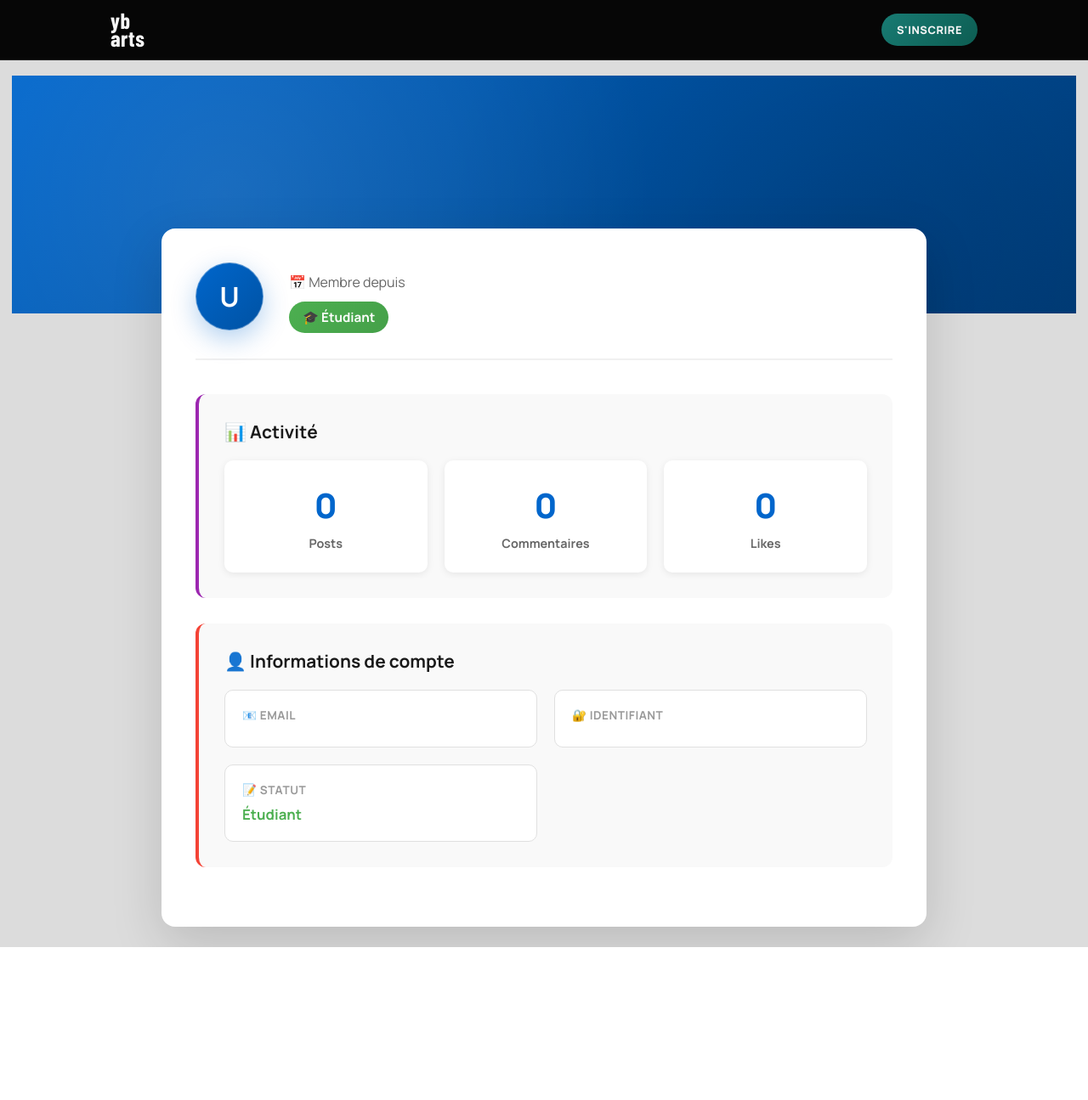
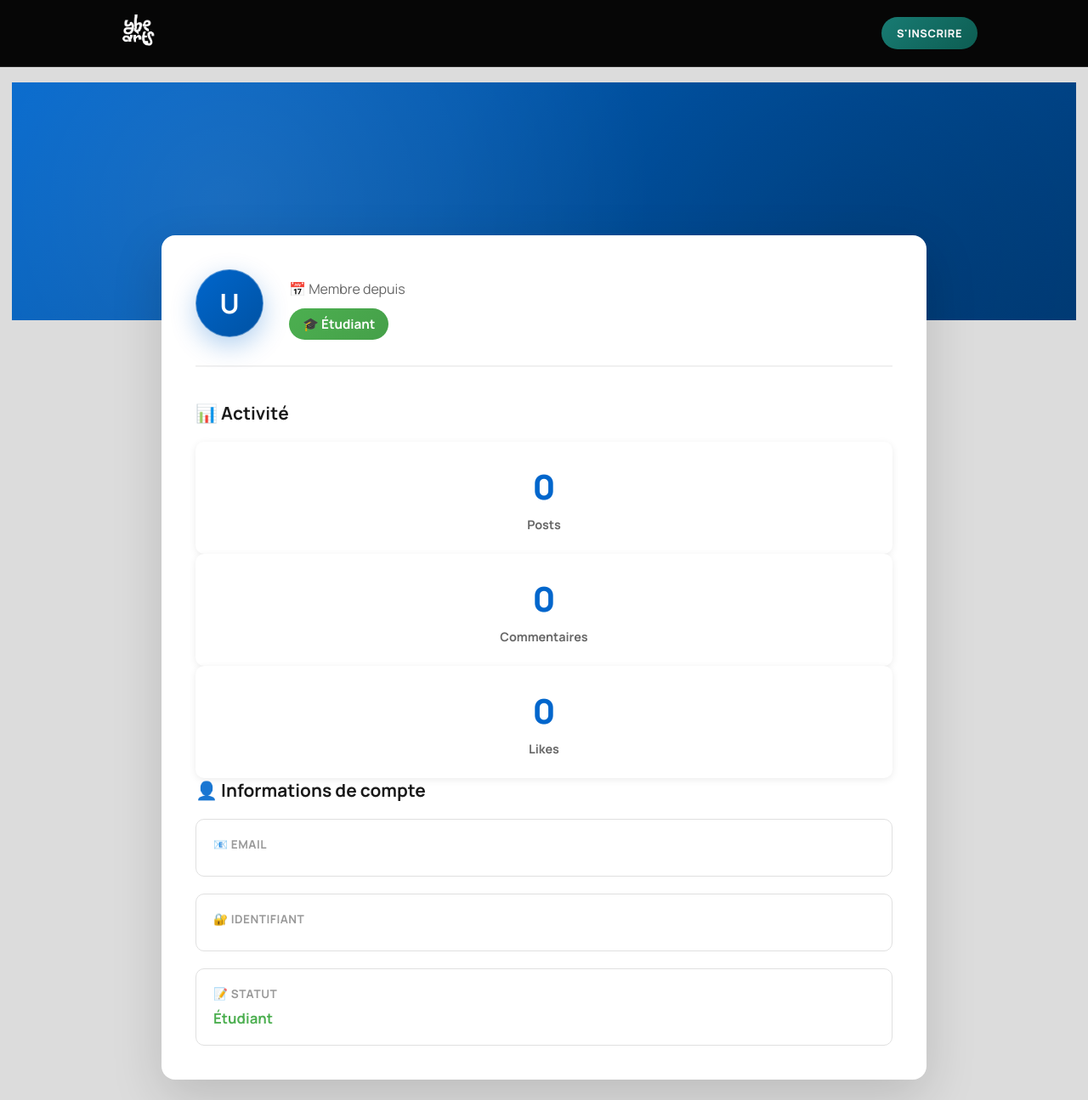
Before and after one commit to Pierrite942/Challenge-48h, a Flask app: template templates/profile.html in a window 1280 px wide. Shown: the whole page at 85% size. Before the commit the page ends 1115 px from the top, so only its background shows below. Run offline with Flask 3, Linux system fonts and the light colour scheme; the template is opened without the code that fills it, so the values that code supplies are empty.

Commit message:
Version finale 2.0

```diff
--- a/app.py
+++ b/app.py
@@ -122,7 +122,6 @@ def ensure_legacy_schema_updates() -> None:
 
     user_columns = [column["name"] for column in inspector.get_columns("user")]
 
-    # Add all missing user columns BEFORE querying the table
     if "is_admin" not in user_columns:
         db.session.execute(
             text('ALTER TABLE "user" ADD COLUMN is_admin BOOLEAN NOT NULL DEFAULT 0')
@@ -155,7 +154,6 @@ def ensure_legacy_schema_updates() -> None:
         db.session.commit()
         user_columns.append("training_year")
     else:
-        # Update existing integer column to varchar if needed
         try:
             db.session.execute(text('ALTER TABLE "user" RENAME COLUMN training_year TO training_year_old'))
             db.session.execute(text('ALTER TABLE "user" ADD COLUMN training_year VARCHAR(50)'))
@@ -175,7 +173,6 @@ def ensure_legacy_schema_updates() -> None:
         db.session.commit()
         user_columns.append("skills")
 
-    # NOW safe to query the User table
     existing_users = db.session.query(User).all()
     used_emails = {
         (existing_user.email or "").strip().lower()
@@ -642,7 +639,7 @@ def feed_updates():
 
     new_items = (
         Post.query.filter(Post.id > after_id)
-        .order_by(Post.created_at.asc())
+        .order_by(Post.created_at.desc())
         .all()
     )
     return jsonify({"items": [_post_to_dict(item, current_user.id) for item in new_items]})
--- a/static/css/base.css
+++ b/static/css/base.css
@@ -51,6 +51,20 @@ a {
     color: #f7f7f7;
     text-transform: lowercase;
     font-size: 26px;
+    display: flex;
+    align-items: center;
+    justify-content: center;
+}
+
+.logo-icon {
+    height: 50px;
+    width: auto;
+    display: block;
+    transition: transform 0.2s ease;
+}
+
+.logo-block:hover .logo-icon {
+    transform: scale(1.05);
 }
 
 .logo-line {
--- a/static/css/dashboard.css
+++ b/static/css/dashboard.css
@@ -79,7 +79,6 @@
     align-self: stretch;
     max-height: unset;
 }
-}
 
 .dashboard-column.middle {
     min-height: 100%;
@@ -129,7 +128,6 @@
     color: #666;
 }
 
-/* News Box */
 .box-news {
     min-height: 0;
     background: linear-gradient(135deg, #26C6DA 0%, #00BCD4 100%);
@@ -285,7 +283,6 @@
     font-size: 1rem;
 }
 
-/* Feed Box */
 .box-feed {
     min-height: 0;
     background: #e7e7e7;
@@ -337,7 +334,6 @@
     color: rgba(255, 255, 255, 0.95);
 }
 
-/* YMatch Box */
 .box-ymatch {
     background: linear-gradient(135deg, #2C3E50 0%, #34495E 100%);
     color: white;
@@ -612,7 +608,7 @@
     border-color: #888;
 }
 
-/* Responsive */
+
 @media (max-width: 1024px) {
     .dashboard-layout {
         grid-template-columns: 1fr 1fr;
--- a/static/css/profile.css
+++ b/static/css/profile.css
@@ -4,7 +4,6 @@
     position: relative;
 }
 
-/* Header de couverture */
 .profile-header-bg {
     width: 100%;
     height: 280px;
@@ -26,7 +25,6 @@
     pointer-events: none;
 }
 
-/* Carte de profil principale */
 .profile-card-main {
     max-width: 900px;
     width: 100%;
@@ -39,7 +37,6 @@
     z-index: 10;
 }
 
-/* Section header du profil */
 .profile-header-section {
     display: flex;
     gap: 30px;
@@ -137,15 +134,6 @@
     box-shadow: 0 6px 20px rgba(0, 102, 204, 0.4);
 }
 
-/* Sections de profil */
-.profile-section {
-    margin-bottom: 30px;
-    padding: 30px;
-    background: #f9f9f9;
-    border-radius: 12px;
-    border-left: 4px solid #0066cc;
-}
-
 .bio-section {
     border-left-color: #4CAF50;
 }
@@ -183,13 +171,6 @@
     line-height: 1.8;
     color: #333;
     font-style: italic;
-}
-
-/* Info cards pour les infos académiques */
-.info-grid {
-    display: grid;
-    grid-template-columns: repeat(auto-fit, minmax(180px, 1fr));
-    gap: 20px;
 }
 
 .info-card {
@@ -234,7 +215,6 @@
 
 /* Compétences */
 .skills-list {
-    display: flex;
     flex-wrap: wrap;
     gap: 12px;
 }
@@ -258,7 +238,6 @@
 
 /* Stats section */
 .stats-grid {
-    display: grid;
     grid-template-columns: repeat(auto-fit, minmax(120px, 1fr));
     gap: 20px;
 }
@@ -296,7 +275,6 @@
 /* Account info */
 .account-info {
     display: grid;
-    grid-template-columns: repeat(auto-fit, minmax(250px, 1fr));
     gap: 20px;
 }
 
@@ -515,7 +493,7 @@
 /* Responsive */
 @media (max-width: 768px) {
     .profile-header-bg {
-        height: 200px;
+200px;
     }
 
     .profile-card-main {
--- a/templates/base.html
+++ b/templates/base.html
@@ -17,8 +17,7 @@
     <header class="site-header">
         <div class="site-header-inner">
             <a href="{{ url_for('index') }}" class="logo-block" aria-label="Accueil">
-                <span class="logo-line">yb</span>
-                <span class="logo-line">arts</span>
+                <img src="{{ url_for('static', filename='images/IconYheart.png') }}" alt="Ynov Access" class="logo-icon">
             </a>
 
             <div class="header-actions">
```
Also changed, not shown: templates/edit_profile.html (+1 -8 lines), templates/index.html (+42 -6 lines), templates/profile.html (+0 -7 lines), MCD Yheart.png (added), static/images/IconYheart.png (added), static/uploads/profile_pictures/6838b3ce79b74c3bb5d63a33cadedae4.jpg (added).
